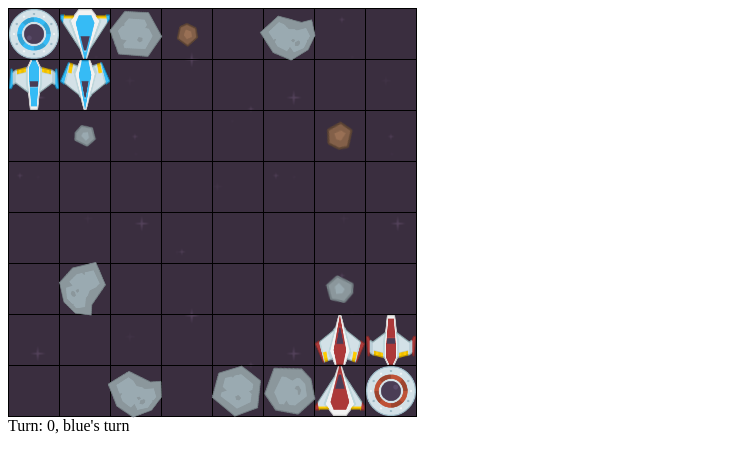
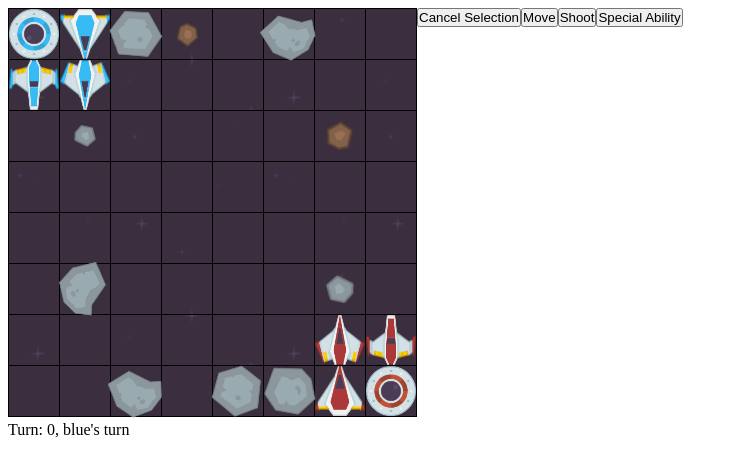
Before and after one commit to orbtl/spaceFighter, an Angular app in the folder public/: page / in a window 1280 px wide. Shown: the top 476 px of the page, without its empty margins (0-738 px from the left). Built offline with nearby package versions, Linux system fonts and the light colour scheme.

Commit message:
got recursive algorithm working to highlight squares reachable by ships

```diff
--- a/public/src/app/game/game.component.html
+++ b/public/src/app/game/game.component.html
@@ -1,14 +1,23 @@
-<div *ngIf="gameMap">
+<div style="display: block;">
+    <div *ngIf="gameMap" style="display: inline-block">
         <table *ngIf="gameMap.map" class="borderTable" [style.backgroundImage]="'url('+ gameBG + ')'">
             <tr *ngFor="let row of gameMap.map">
-            <td *ngFor="let col of row" (click)="clickGame(col, currentPlayer)" [style.width]="gameScale" [style.height]="gameScale" [style.max-width]="gameScale" [style.max-height]="gameScale" [style.outline]="col.border">
-                <div [style.background-color]="col.bg" style="display: flex; justify-content: center; align-items: center;">
+                <td *ngFor="let col of row" (click)="clickGame(col, currentPlayer)" [style.background-color]="col.bg" [style.width]="gameScale" [style.height]="gameScale" [style.max-width]="gameScale" [style.max-height]="gameScale" [style.outline]="col.border">
+                    <div [style.width]="gameScale" [style.height]="gameScale" style="display: flex; justify-content: center; align-items: center;">
                         <img *ngIf="col.img" [src]="col.img" [width]="col.size" [height]="col.size" [style.transform]="col.location.transform">
                         <img *ngIf="col.imgTop" [src]="col.imgTop.img" [style.opacity]='col.imgTop.alpha' [style.transform]='col.imgTop.transform' style="position: absolute;">
+
                     </div>
                 </td>
             </tr>
         </table>
+    </div>
+    <div style="display: inline-block; vertical-align: top;">
+        <button (click)="cancel(currentPlayer)">Cancel Selection</button>
+        <button>Move</button>
+        <button>Shoot</button>
+        <button>Special Ability</button>
+    </div>
 </div>
 <div *ngIf="gameInfo">
     <p>Turn: {{gameInfo.turnNumber}}, {{gameInfo.turnPlayer}}'s turn</p>
--- a/public/src/app/game/game.component.ts
+++ b/public/src/app/game/game.component.ts
@@ -24,7 +24,8 @@ export class GameComponent implements OnInit {
   inShoot: any = false;
   inSpecial: any = false;
   gameInfo: any;
-
+  moveable: any;
+  shootable: any;
 
   constructor() { }
 
@@ -140,9 +141,58 @@ export class GameComponent implements OnInit {
     }
     if (!this.inMove && !this.inShoot && !this.inSpecial) {
       this.unitInfo(clicked);
+      if (this.moveable) { // clear old green bg highlights
+        for (let item of this.moveable) {
+          item.bg = '';
+        }
+      }
+      this.moveable = [];
+      this.shootable = [];
+      if (player == clicked.team){
+        this.moveRange(clicked.location.row, clicked.location.col, clicked.speed)
+        console.log(this.moveable);
+      }
     }
   }
+  moveRange(startRow: number, startCol: number, range: number, currRow=startRow, currCol=startCol) { // recursive function to check which spaces a given unit can move to
+    if (!(currRow == startRow && currCol == startCol)) { // make sure we aren't making the start location moveable to
+      let item = this.gameMap.map[currRow][currCol];
+      if (this.moveable.indexOf(item) == -1) { // add item to moveable list if not already in there
+        item.bg = 'green';
+        this.moveable.push(item);
+      }
+    }
+    if (range < 1) { // break case when range gets down to 0
+      return this;
+    }
+    if ((currRow-1) >= 0 && this.gameMap.map[currRow-1][currCol].hp == 0){
+      this.moveRange(startRow, startCol, range-1, currRow-1, currCol);
+    }
+    if ((currCol-1) >= 0 && this.gameMap.map[currRow][currCol-1].hp == 0){
+      this.moveRange(startRow, startCol, range-1, currRow, currCol-1);
+    }
+    if ((currRow+1) < this.gameMap.map.length && this.gameMap.map[currRow+1][currCol].hp == 0){
+      this.moveRange(startRow, startCol, range-1, currRow+1, currCol);
+    }
+    if ((currCol+1) < this.gameMap.map[0].length && this.gameMap.map[currRow][currCol+1].hp == 0){
+      this.moveRange(startRow, startCol, range-1, currRow, currCol+1);
+    }
+    return this;
+  }
+  cancel(player: any){
+    if (player == this.gameMap.playerTurn){
+      this.inMove = false;
+      this.inShoot = false;
+      this.inSpecial = false;
+    }
+    if (player == 'blue' && this.lastBlueClicked) {
+      this.lastBlueClicked.border = "";
+    }
+    else if (player == 'red' && this.lastRedClicked) {
+      this.lastRedClicked.border = "";
+    }
 
+  }
   unitInfo(unit: any){
     if (!(unit instanceof Fighter) && !(unit instanceof Scout) && !(unit instanceof Sniper) && !(unit instanceof Capitol) && !(unit instanceof Asteroid)){
       this.gameInfo['desc'] = 'Empty Space';
```
Also changed, not shown: public/dist/public/main.js, 1 other file (tests, documents, lock files or other folders). Lines whose indentation alone changed are shown as unchanged.
